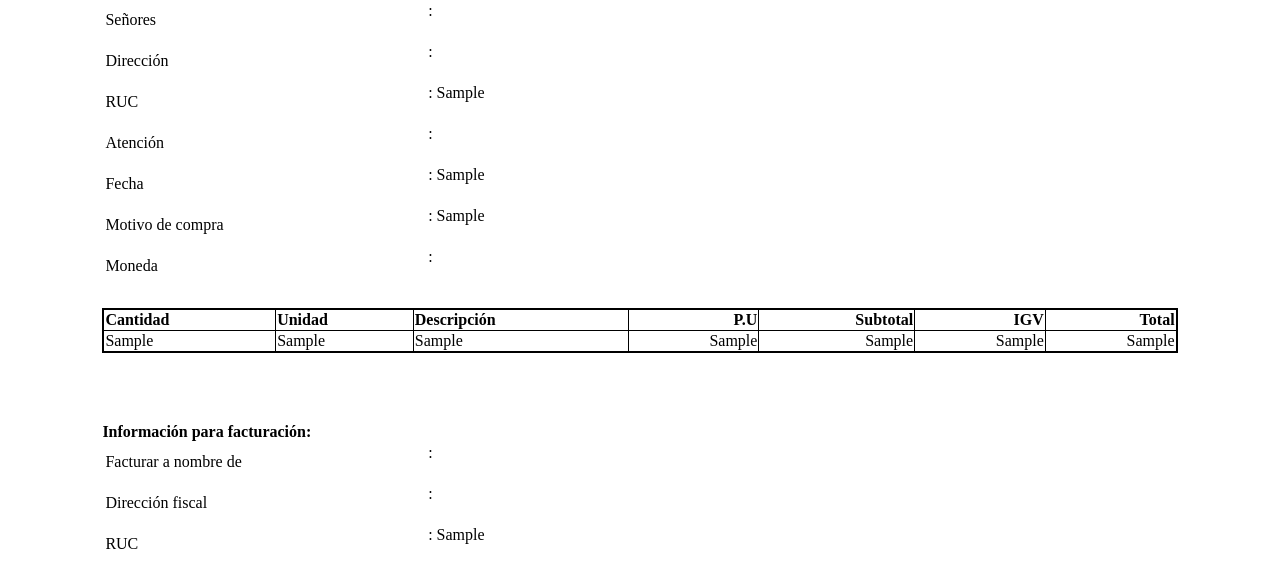
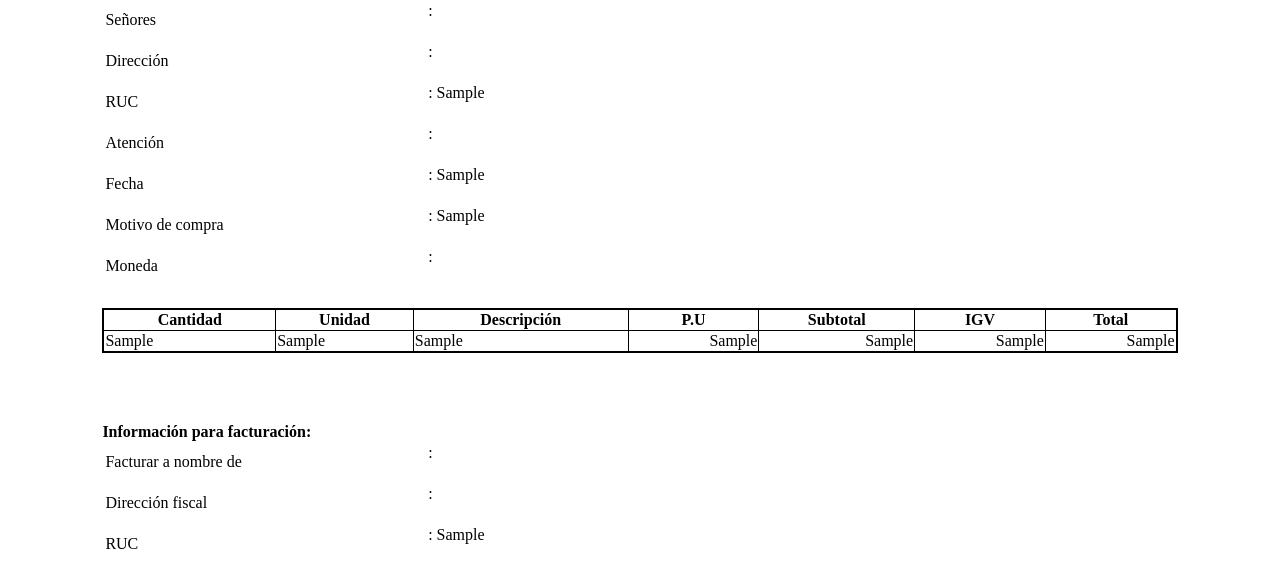
Before and after one commit to Miguekos/generarTicketPdf, a Flask app: template templates/ordencompra_reinventing.html in a window 1280 px wide. Shown: the part 267-832 px from the top of the page. Run offline with Flask 2, Linux system fonts and the light colour scheme; the template is opened without the code that fills it: most values are stand-ins (such as "Sample title", 1, 10 or a date in 2020).

Commit message:
fix orden de compra reinveiting - centrar la tabla

```diff
--- a/templates/ordencompra_reinventing.html
+++ b/templates/ordencompra_reinventing.html
@@ -204,13 +204,13 @@
     <div class="tabla1">
         <table style="width:100%; border-collapse: collapse;">
             <tr>
-                <th style="border: 1px solid black; text-align: left">Cantidad</th>
-                <th style="border: 1px solid black; text-align: left">Unidad</th>
-                <th style="border: 1px solid black; text-align: left">Descripción</th>
-                <th style="border: 1px solid black; text-align: right">P.U</th>
-                <th style="border: 1px solid black; text-align: right">Subtotal</th>
-                <th style="border: 1px solid black; text-align: right">IGV</th>
-                <th style="border: 1px solid black; text-align: right">Total</th>
+                <th style="border: 1px solid black; text-align: center">Cantidad</th>
+                <th style="border: 1px solid black; text-align: center">Unidad</th>
+                <th style="border: 1px solid black; text-align: center">Descripción</th>
+                <th style="border: 1px solid black; text-align: center">P.U</th>
+                <th style="border: 1px solid black; text-align: center">Subtotal</th>
+                <th style="border: 1px solid black; text-align: center">IGV</th>
+                <th style="border: 1px solid black; text-align: center">Total</th>
             </tr>
             {% for result in js_articu %}
             <tr>
```
